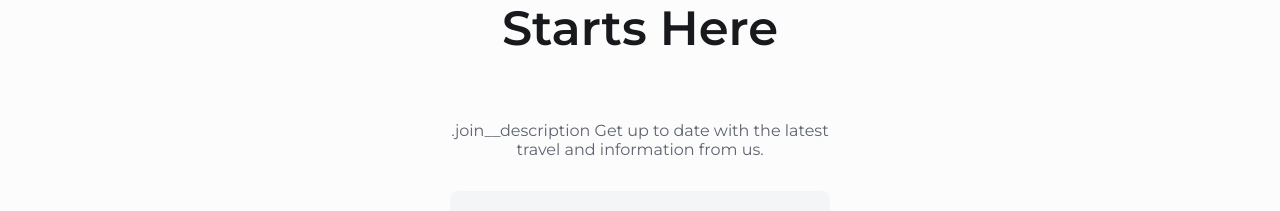
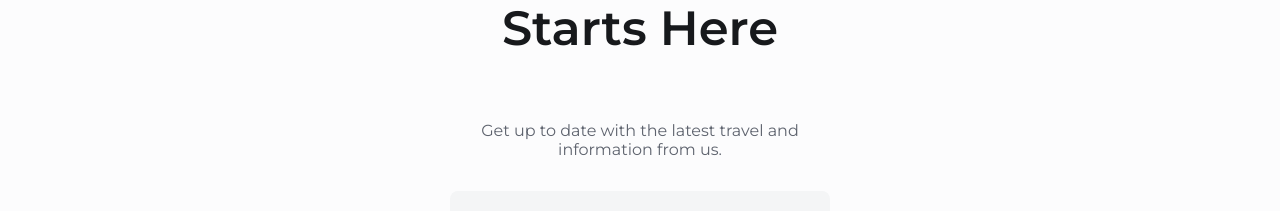
Before and after one commit to nova-star-code/travel-agent, a website: page index.html in a window 1280 px wide. Shown: the part 3780-3991 px from the top of the page. Drawn offline with nearby package versions, Linux system fonts and the light colour scheme.

Commit message:
Update index.html

```diff
--- a/index.html
+++ b/index.html
@@ -289,7 +289,7 @@
                <div class="join__data" >
                   <h2 class="section__title">Your Journey <br> Starts Here</h2>
                   <p class="join__description">
-                     .join__description
+
                      Get up to date with the latest travel
                      and information from us.
                   </p>
```
